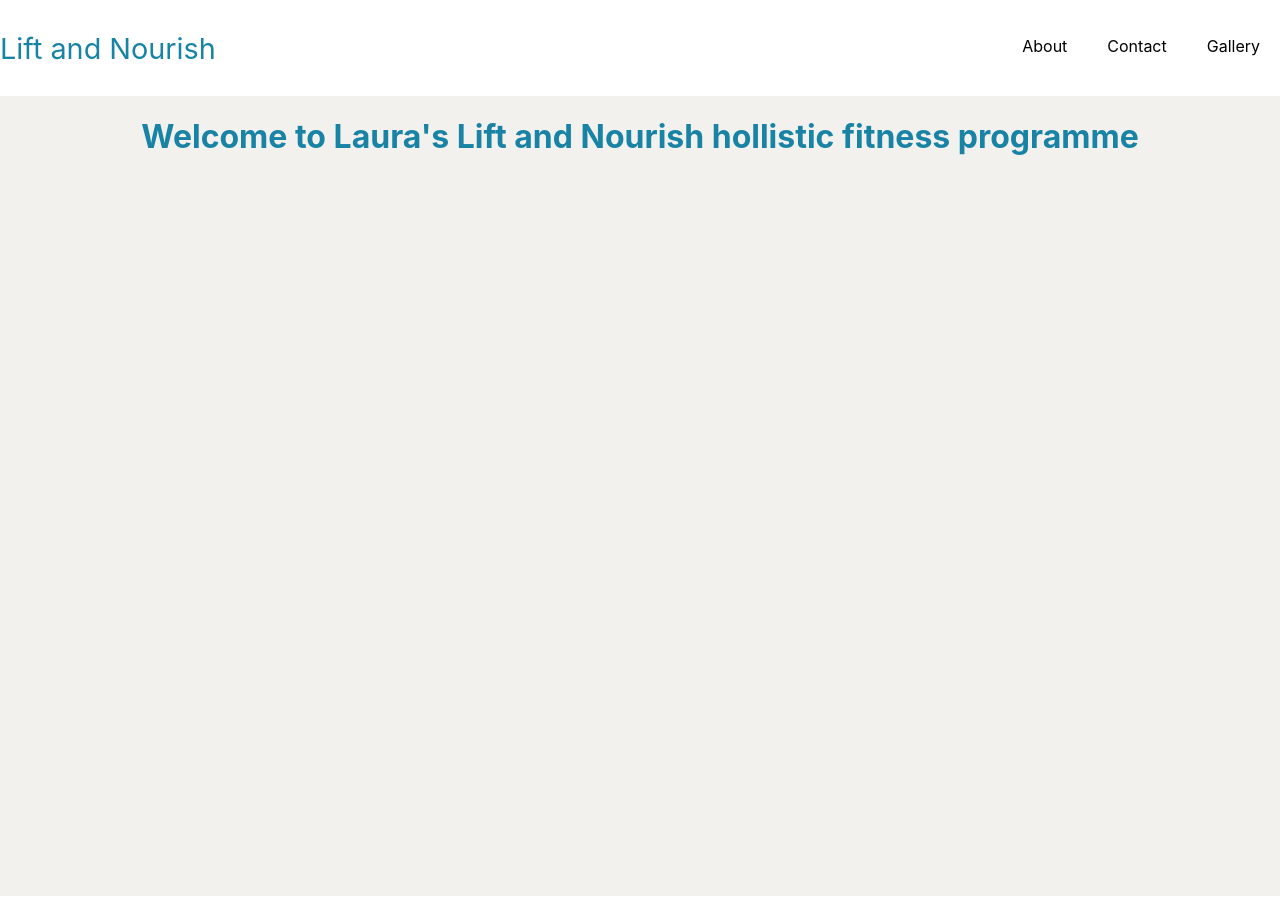
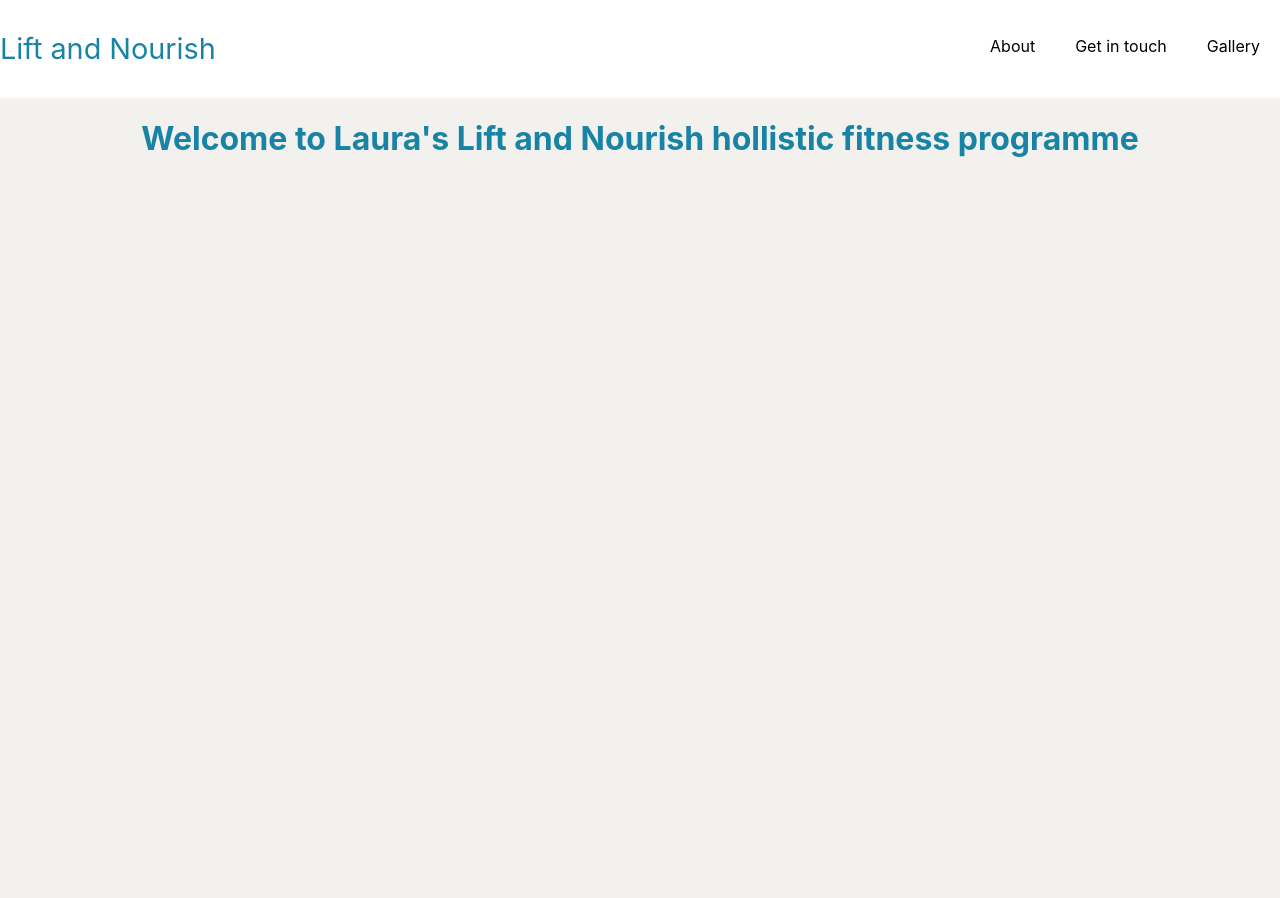
Before and after one commit to lplclaremont/pt-project, a React (Create React App) app in the folder frontend/: page / in a window 1280 px wide. Shown: the top 898 px of the page. Built offline with nearby package versions, Linux system fonts and the light colour scheme.

Commit message:
navigator buttons put extracted into their own component so we can reuse the CSS for the animated line on each one

```diff
--- a/frontend/src/components/header/Header.css
+++ b/frontend/src/components/header/Header.css
@@ -20,10 +20,10 @@
     transform: translateX(-50%);
     width: 0;
     height: 2px;
-    background-color: blue; /* Adjust the color as needed */
-    transition: width 0.3s ease; /* Smooth transition effect */
+    background-color: blue;
+    transition: width 0.3s ease;
 }
 
 .headerTitle:hover .line {
-    width: 100%;
+    width: 600%;
 }
--- a/frontend/src/components/navigator/Navigator.js
+++ b/frontend/src/components/navigator/Navigator.js
@@ -1,8 +1,8 @@
 import '../header/Header.css';
 import './Navigator.css';
 import React from 'react';
-import { NavLink } from 'react-router-dom';
 import Header from '../header/Header'
+import NavigatorButton from '../navigatorButton/NavigatorButton'
 
 function Navigator() {
   return (
@@ -10,16 +10,9 @@ function Navigator() {
         <Header />
         <nav>
             <ul>
-                <div>
-                  <li className="title"> <NavLink to='/about'>
-                    <span className="text">About</span>
-                    <div className="line"></div>
-                  </NavLink></li>
-                </div>
-                <li> <NavLink to='/contact'>Contact</NavLink></li>
-                <div className="line"></div>
-                <li> <NavLink to='/gallery'>Gallery</NavLink></li>
-                <div className="line"></div>
+                <NavigatorButton path='/about' text="About" />
+                <NavigatorButton path='/contact' text="Get in touch" />
+                <NavigatorButton path='/gallery' text="Gallery" />
             </ul>
         </nav>
     </div>
--- /dev/null
+++ b/frontend/src/components/navigatorButton/NavigatorButton.css
@@ -0,0 +1,14 @@
+.line {
+    position: relative;
+    bottom: -20;
+    left: 50%;
+    transform: translateX(-50%);
+    width: 20;
+    height: 2px;
+    background-color: blue;
+    transition: width 0.3s ease;
+}
+
+.title:hover .line {
+    width: 95%;
+}
--- /dev/null
+++ b/frontend/src/components/navigatorButton/NavigatorButton.js
@@ -0,0 +1,18 @@
+import './NavigatorButton.css';
+import React from 'react';
+import { NavLink } from 'react-router-dom';
+
+function NavigatorButton({path, text}) {
+  return (
+    <div>
+        <li>
+        <NavLink to={path} className="title">
+            <span className="text">{text}</span>
+            <div className="line"></div>
+        </NavLink>
+        </li>
+    </div>
+  )
+}
+
+export default NavigatorButton;
```
